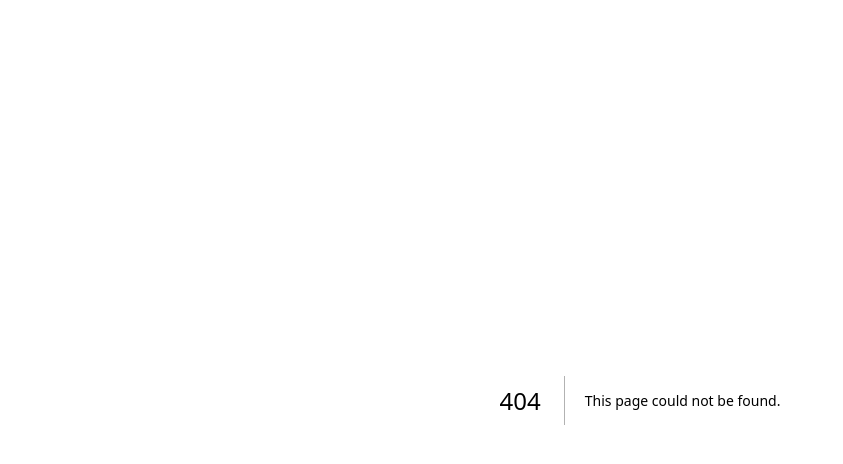
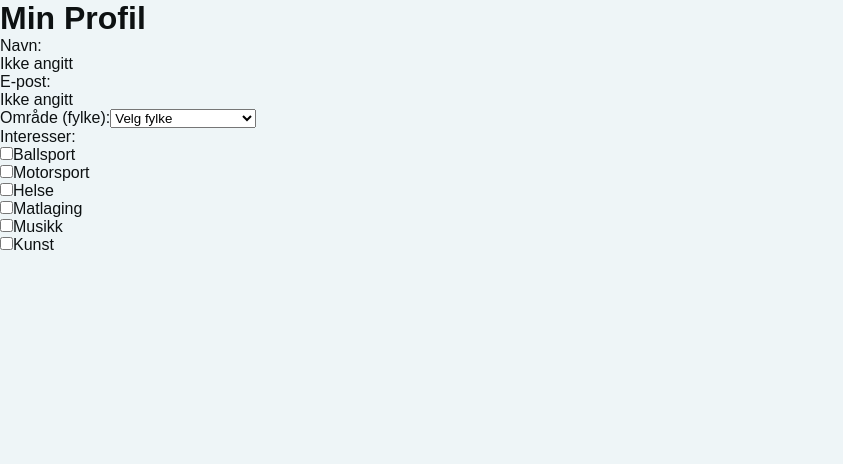
Before and after one commit to GnisterDev/appevent, a Next.js app: page /profile in a window 1280 px wide. Before the commit this address had no page. Shown: the top 464 px of the page, without its empty margins (0-843 px from the left). Built offline with nearby package versions, Linux system fonts and the light colour scheme.

Commit message:
Lagd enkel profilside

```diff
--- /dev/null
+++ b/src/app/profile/page.tsx
@@ -0,0 +1,83 @@
+"use client"; // Sørg for at det kjøres i klienten
+
+import React, { useState, useEffect } from "react";
+import styles from "./profile.module.css";
+
+interface ProfileData {
+    name: string;
+    email: string;
+    area: string;
+    interests: string[];
+}
+
+const ProfilePage = () => {
+    const [profileData, setProfileData] = useState<ProfileData>({
+        name: '',
+        email: '',
+        area: '',
+        interests: []
+    });
+
+    useEffect(() => {
+        // Hente inn fra User login når dette er ferdig
+    }, []);
+
+    const areaOptions = [
+        "Oslo", "Viken", "Innlandet", "Vestfold og Telemark", "Agder",
+        "Rogaland", "Vestland", "Møre og Romsdal", "Trøndelag",
+        "Nordland", "Troms og Finnmark"
+    ];
+
+    const interestOptions = ["Ballsport", "Motorsport", "Helse", "Matlaging", "Musikk", "Kunst"];
+
+    const handleInputChange = (e: React.ChangeEvent<HTMLSelectElement>) => {
+        setProfileData(prev => ({
+            ...prev,
+            area: e.target.value
+        }));
+    };
+
+    const handleCheckboxChange = (e: React.ChangeEvent<HTMLInputElement>) => {
+        const { value, checked } = e.target;
+        setProfileData(prev => ({
+            ...prev,
+            interests: checked ? [...prev.interests, value] : prev.interests.filter(item => item !== value)
+        }));
+    };
+
+    return (
+        <div className={styles.profileContainer}>
+            <h1>Min Profil</h1>
+            <div>
+                <label>Navn:</label>
+                <p>{profileData.name || 'Ikke angitt'}</p>
+            </div>
+            <div>
+                <label>E-post:</label>
+                <p>{profileData.email || 'Ikke angitt'}</p>
+            </div>
+            <div>
+                <label>Område (fylke):</label>
+                <select name="area" value={profileData.area} onChange={handleInputChange} required>
+                    <option value="">Velg fylke</option>
+                    {areaOptions.map(area => (
+                        <option key={area} value={area}>{area}</option>
+                    ))}
+                </select>
+            </div>
+            <div>
+                <label>Interesser:</label>
+                {interestOptions.map(option => (
+                    <div key={option}>
+                        <label>
+                            <input type="checkbox" value={option} checked={profileData.interests.includes(option)} onChange={handleCheckboxChange} />
+                            {option}
+                        </label>
+                    </div>
+                ))}
+            </div>
+        </div>
+    );
+};
+
+export default ProfilePage;
--- /dev/null
+++ b/src/app/profile/profile.module.css
@@ -0,0 +1,3 @@
+.title {
+    color: var(--text);
+}
```
